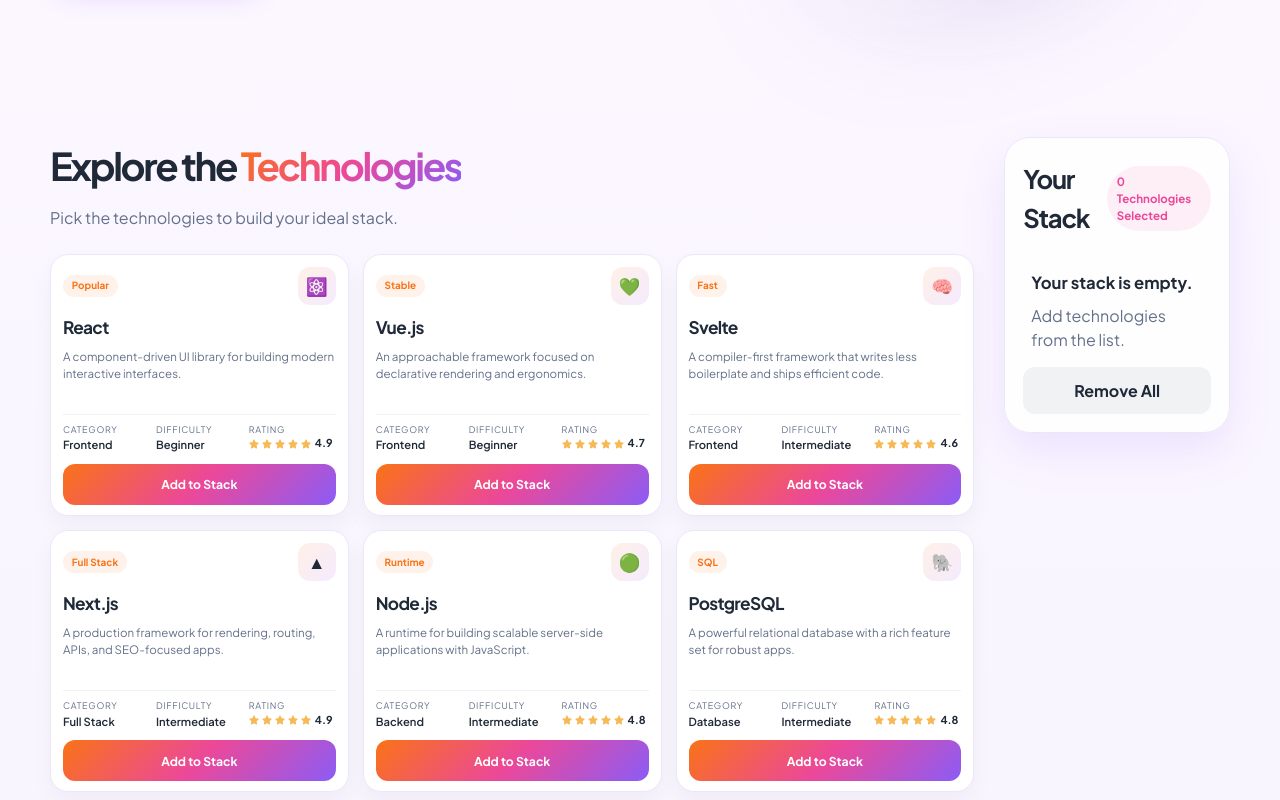
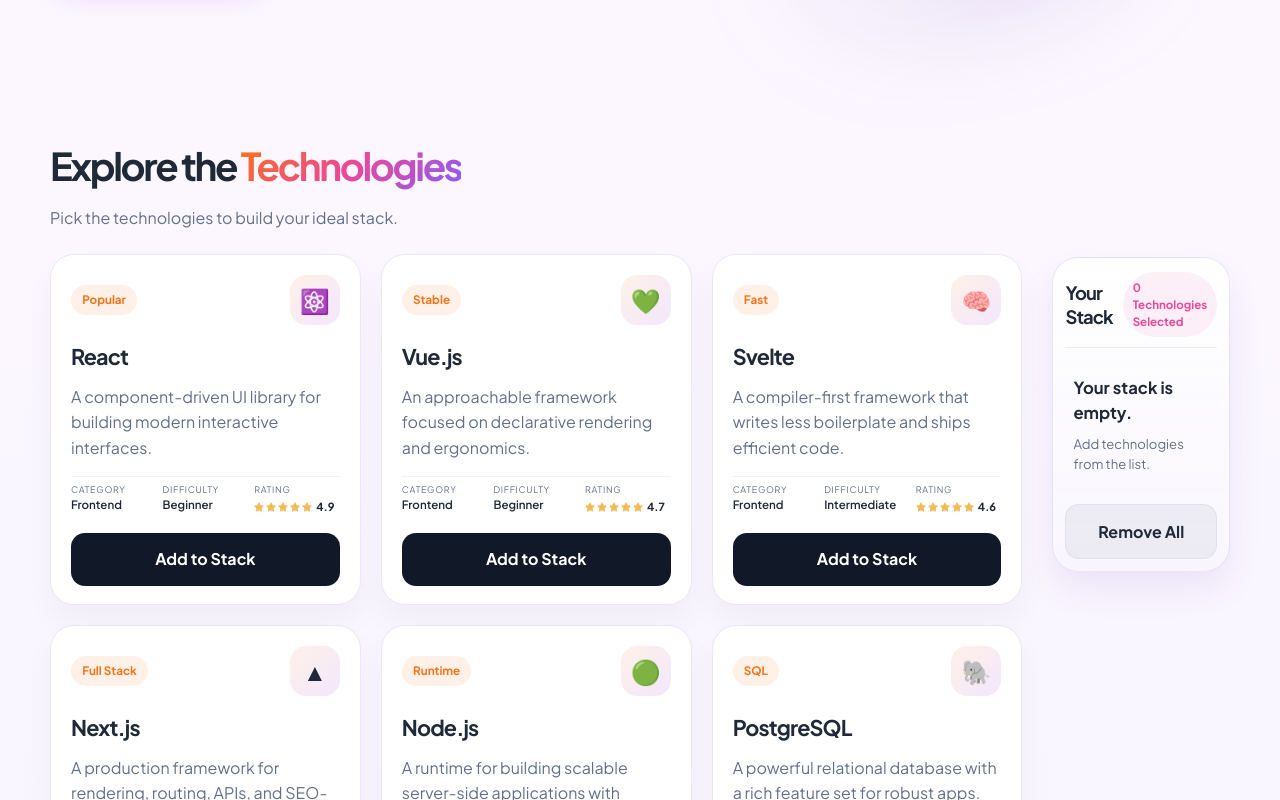
Before and after one commit to nafizfuad-web/ASSINGMENT-05, a React (Vite) app: page / in a window 1280 px wide. Shown: the part 580-1380 px from the top of the page. Built offline with nearby package versions, Linux system fonts and the light colour scheme.

Commit message:
added more info

```diff
--- a/src/App.css
+++ b/src/App.css
@@ -208,80 +208,67 @@
 .tech-grid {
   display: grid;
   grid-template-columns: repeat(3, minmax(0, 1fr));
-  gap: 14px;
-  align-items: stretch;
+  gap: 20px;
 }
 
 .tech-card {
-  display: flex;
-  flex-direction: column;
-  height: 100%;
   background: var(--panel);
   border: 1px solid var(--border);
-  border-radius: 18px;
-  padding: 12px 12px 10px;
-  box-shadow: 0 10px 22px rgba(15, 23, 42, 0.04);
+  border-radius: 24px;
+  padding: 20px 20px 18px;
+  box-shadow: 0 16px 30px rgba(15, 23, 42, 0.04);
   transition: transform 0.2s ease, box-shadow 0.2s ease;
 }
 
 .tech-card:hover {
-  transform: translateY(-2px);
-  box-shadow: 0 14px 24px rgba(15, 23, 42, 0.08);
+  transform: translateY(-3px);
+  box-shadow: 0 22px 36px rgba(15, 23, 42, 0.08);
 }
 
 .tech-card-header {
   display: flex;
   align-items: center;
   justify-content: space-between;
-  margin-bottom: 10px;
+  margin-bottom: 16px;
 }
 
 .tech-badge {
-  padding: 0.28rem 0.55rem;
+  padding: 0.38rem 0.7rem;
   border-radius: 999px;
-  background: rgba(249, 115, 22, 0.09);
+  background: rgba(249, 115, 22, 0.1);
   color: var(--orange);
-  font-size: 0.62rem;
+  font-size: 0.73rem;
   font-weight: 700;
-  line-height: 1.3;
 }
 
 .tech-icon {
-  width: 38px;
-  height: 38px;
-  border-radius: 12px;
+  width: 50px;
+  height: 50px;
+  border-radius: 16px;
   display: grid;
   place-items: center;
-  background: linear-gradient(135deg, rgba(249, 115, 22, 0.1), rgba(168, 85, 247, 0.12));
-  font-size: 1.1rem;
-}
-
-.tech-main {
-  display: flex;
-  flex: 1;
-  flex-direction: column;
+  background: linear-gradient(135deg, rgba(249, 115, 22, 0.1), rgba(168, 85, 247, 0.14));
+  font-size: 1.5rem;
 }
 
 .tech-main h3 {
   margin: 0;
-  font-size: 1.08rem;
+  font-size: 1.35rem;
   letter-spacing: -0.04em;
 }
 
 .tech-main p {
-  margin: 0.5rem 0 0.7rem;
+  margin: 0.65rem 0 1rem;
   color: var(--muted);
-  min-height: 54px;
-  line-height: 1.45;
-  font-size: 0.72rem;
+  min-height: 70px;
+  line-height: 1.6;
 }
 
 .tech-meta-row {
   display: grid;
   grid-template-columns: repeat(3, minmax(0, 1fr));
   gap: 6px;
-  margin-top: auto;
-  padding-top: 8px;
+  padding-top: 0.5rem;
   border-top: 1px solid rgba(148, 163, 184, 0.14);
 }
 
@@ -297,10 +284,11 @@
   color: var(--muted);
   text-transform: uppercase;
   letter-spacing: 0.08em;
+  line-height: 1.2;
 }
 
 .meta-value {
-  font-size: 0.7rem;
+  font-size: 0.72rem;
   font-weight: 600;
   line-height: 1.2;
   white-space: nowrap;
@@ -309,20 +297,19 @@
 }
 
 .rating-inline {
-  min-width: 0;
+  align-items: flex-start;
 }
 
 .rating-inline-content {
   display: flex;
   align-items: center;
   gap: 4px;
-  min-width: 0;
 }
 
 .rating-stars {
   display: flex;
   align-items: center;
-  gap: 3px;
+  gap: 2px;
   flex-shrink: 0;
 }
 
@@ -337,42 +324,43 @@
 }
 
 .rating-value {
-  font-size: 0.68rem;
+  font-size: 0.7rem;
   font-weight: 700;
   color: var(--text);
-  line-height: 1;
 }
 
 .stack-button,
 .remove-all-button {
   width: 100%;
-  margin-top: 12px;
-  border-radius: 12px;
-  padding: 0.72rem 0.8rem;
+  margin-top: 18px;
+  border-radius: 14px;
+  padding: 0.9rem 1rem;
   font-weight: 700;
   transition: transform 0.2s ease, opacity 0.2s ease;
 }
 
 .stack-button {
-  background: var(--gradient);
-  color: #fff;
-  font-size: 0.76rem;
+  background: #111827;
+  color: #ffffff;
 }
 
 .stack-button:disabled {
-  background: #e9ebf6;
-  color: #747b8b;
+  background: #1f2937;
+  color: #ffffff;
   cursor: not-allowed;
   box-shadow: none;
+  opacity: 0.8;
 }
 
 .stack-sidebar {
-  width: min(100%, 330px);
-  background: rgba(255, 255, 255, 0.82);
-  border: 1px solid var(--border);
+  width: 240px;
+  min-height: 168px;
+  margin-top: 120px;
+  background: linear-gradient(180deg, rgba(255, 255, 255, 0.94), rgba(248, 245, 255, 0.9));
+  border: 1px solid rgba(147, 134, 224, 0.2);
   border-radius: 26px;
-  padding: 22px 18px 18px;
-  box-shadow: var(--shadow);
+  padding: 14px 12px 12px;
+  box-shadow: 0 18px 34px rgba(76, 29, 149, 0.08);
   position: sticky;
   top: 100px;
 }
@@ -382,13 +370,17 @@
   align-items: center;
   justify-content: space-between;
   gap: 10px;
-  margin-bottom: 18px;
+  margin-bottom: 12px;
+  padding-bottom: 10px;
+  border-bottom: 1px solid rgba(148, 163, 184, 0.15);
 }
 
 .sidebar-header h3 {
   margin: 0;
-  font-size: 1.6rem;
+  font-size: 1.15rem;
+  line-height: 24px;
   letter-spacing: -0.05em;
+  color: #1f2937;
 }
 
 .stack-count {
@@ -401,8 +393,9 @@
 }
 
 .empty-state {
-  padding: 1rem 0.5rem 0.2rem;
+  padding: 1rem 0.5rem 0.8rem;
   color: var(--muted);
+  text-align: left;
 }
 
 .empty-state p {
@@ -415,6 +408,9 @@
 .empty-state span {
   display: block;
   margin-top: 0.5rem;
+  font-size: 0.82rem;
+  line-height: 1.5;
+  color: var(--muted);
 }
 
 .stack-list {
@@ -430,10 +426,13 @@
   align-items: center;
   justify-content: space-between;
   gap: 12px;
-  padding: 0.75rem 0.7rem;
+  width: 238px;
+  min-height: 66px;
+  padding: 0.5rem 0.6rem;
   border: 1px solid rgba(148, 163, 184, 0.18);
   border-radius: 16px;
-  background: rgba(247, 244, 255, 0.6);
+  background: linear-gradient(135deg, rgba(247, 244, 255, 0.9), rgba(255, 255, 255, 0.8));
+  box-shadow: inset 0 1px 0 rgba(255, 255, 255, 0.7);
 }
 
 .stack-item-main {
@@ -448,18 +447,21 @@
   display: grid;
   place-items: center;
   border-radius: 12px;
-  background: rgba(168, 85, 247, 0.08);
+  background: linear-gradient(135deg, rgba(168, 85, 247, 0.12), rgba(236, 72, 153, 0.08));
   font-size: 1.2rem;
 }
 
 .stack-item-main strong {
   display: block;
   font-size: 0.96rem;
+  line-height: 24px;
+  color: var(--text);
 }
 
 .stack-item-main small {
   display: block;
   font-size: 0.72rem;
+  line-height: 18px;
   color: var(--muted);
 }
 
@@ -471,11 +473,13 @@
   color: #ef4444;
   display: grid;
   place-items: center;
+  border: 1px solid rgba(239, 68, 68, 0.08);
 }
 
 .remove-all-button {
   background: rgba(15, 23, 42, 0.05);
   color: var(--text);
+  border: 1px solid rgba(148, 163, 184, 0.15);
 }
 
 .site-footer {
--- a/src/components/Navbar.tsx
+++ b/src/components/Navbar.tsx
@@ -2,13 +2,7 @@
 import { FaBars, FaTimes } from 'react-icons/fa';
 import logoText from '../../assets/logo-text.png';
 
-const navItems = [
-    { label: 'Home', href: '#home' },
-    { label: 'Technologies', href: '#technologies' },
-    { label: 'Projects', href: '#projects' },
-    { label: 'About', href: '#about' },
-    { label: 'Contact', href: '#contact' },
-];
+const navItems = ['Home', 'Technologies', 'Projects', 'About', 'Contact'];
 
 function Navbar() {
     const [isMenuOpen, setIsMenuOpen] = useState(false);
@@ -22,8 +16,8 @@
 
                 <div className="nav-links desktop-nav" aria-label="Desktop navigation">
                     {navItems.map((item) => (
-                        <a key={item.label} href={item.href} className="nav-link">
-                            {item.label}
+                        <a key={item} href="#" className="nav-link">
+                            {item}
                         </a>
                     ))}
                 </div>
@@ -51,8 +45,8 @@
                 <div className="mobile-menu mobile-only">
                     <div className="mobile-menu-inner">
                         {navItems.map((item) => (
-                            <a key={item.label} href={item.href} className="nav-link mobile-link" onClick={() => setIsMenuOpen(false)}>
-                                {item.label}
+                            <a key={item} href="#" className="nav-link mobile-link" onClick={() => setIsMenuOpen(false)}>
+                                {item}
                             </a>
                         ))}
                         <div className="mobile-actions">
```
Also changed, not shown: src/components/TechCard.tsx (indentation only).
